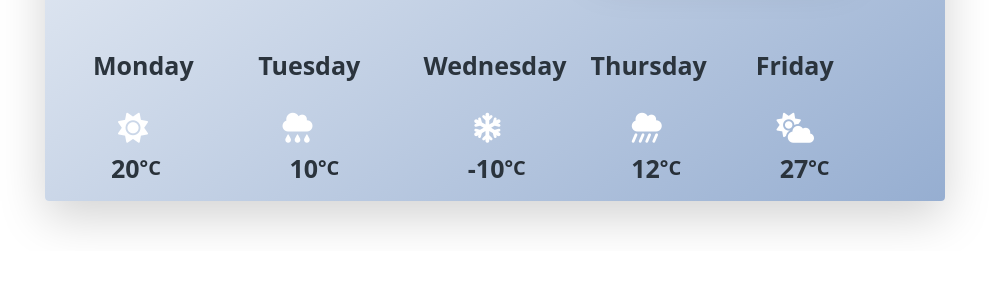
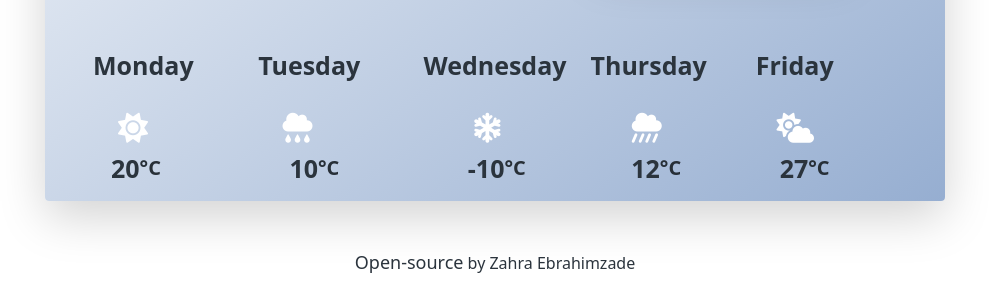
Before and after one commit to zhr-ebrahimzade/weatherApp, a plain HTML site: page index.html in a window 1280 px wide. Shown: the part 549-841 px from the top of the page, without its empty margins (145-1134 px from the left). Before the commit the page ends 800 px from the top, so only its background shows below. Drawn offline with nearby package versions, Linux system fonts and the light colour scheme.

Commit message:
adding github link

```diff
--- a/index.html
+++ b/index.html
@@ -93,6 +93,9 @@
           <div class="col weekdays icon-frid">27<span class="unit">°C</span></div>
         </div>
       </div>
+        <p>
+          <span class="gitLink"><a href="https://github.com/zhr-ebrahimzade/weatherApp.git">Open-source</a></span> by Zahra Ebrahimzade
+        </p>
     </div>
 
     <script src="index.js"></script>
--- a/src/styles.css
+++ b/src/styles.css
@@ -8,6 +8,7 @@ h1 {
 }
 .app-container {
   background: linear-gradient(to bottom right, white, #96aed1);
+
 
   width: 900px;
   height: 650px;
@@ -105,3 +106,18 @@ a:hover {
   background-color: white;
   color: #272f37;
 }
+
+p {
+  color: #2b343d;
+  font-size: medium;
+  text-align: center;
+}
+.gitLink a {
+  color: #2b343d;
+  font-size: large;
+  text-decoration: none;
+}
+.gitLink a:hover {
+  color: #96aed1;
+  text-decoration: underline;
+}
```
